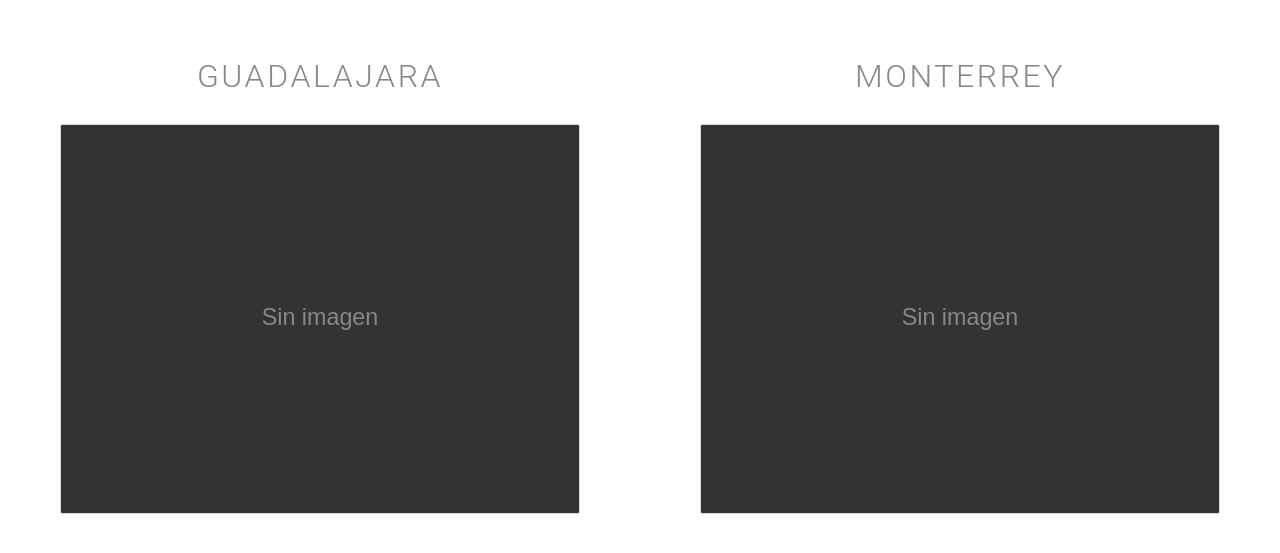
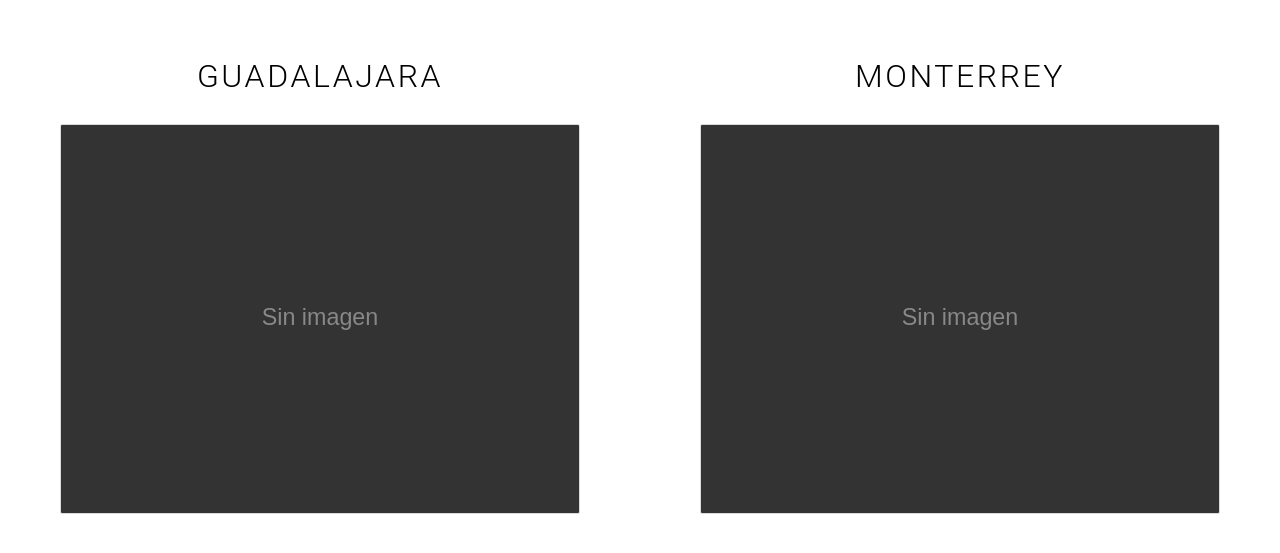
Before and after one commit to VladDhaosX/SoloOfertas.com.mx, a website: page soloofertas/pages/index.html in a window 1280 px wide. Shown: the part 131-684 px from the top of the page. Drawn offline with Linux system fonts and the light colour scheme.

Commit message:
feat(ui): add coupons link and darken titles

```diff
--- a/soloofertas/pages/css/landing.css
+++ b/soloofertas/pages/css/landing.css
@@ -58,7 +58,7 @@ body {
   font-weight: 300;
   letter-spacing: 0.08em;
   background: #fff;
-  color: #888;
+  color: #000;
   font-family: 'Roboto', Arial, sans-serif;
   margin: 0;
 }
```
Also changed, not shown: soloofertas/pages/shared/footer.html (+1 -0 lines).
